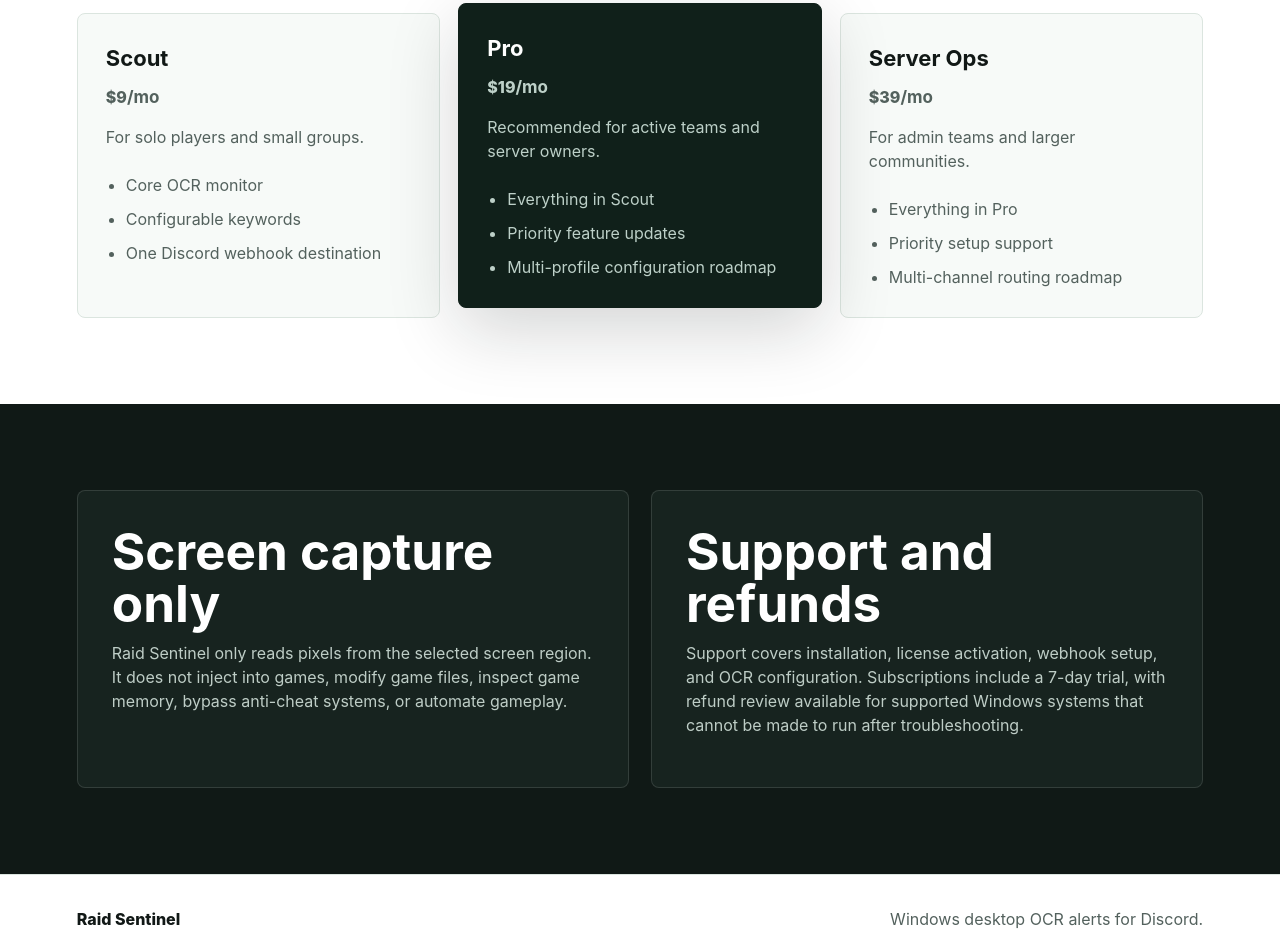
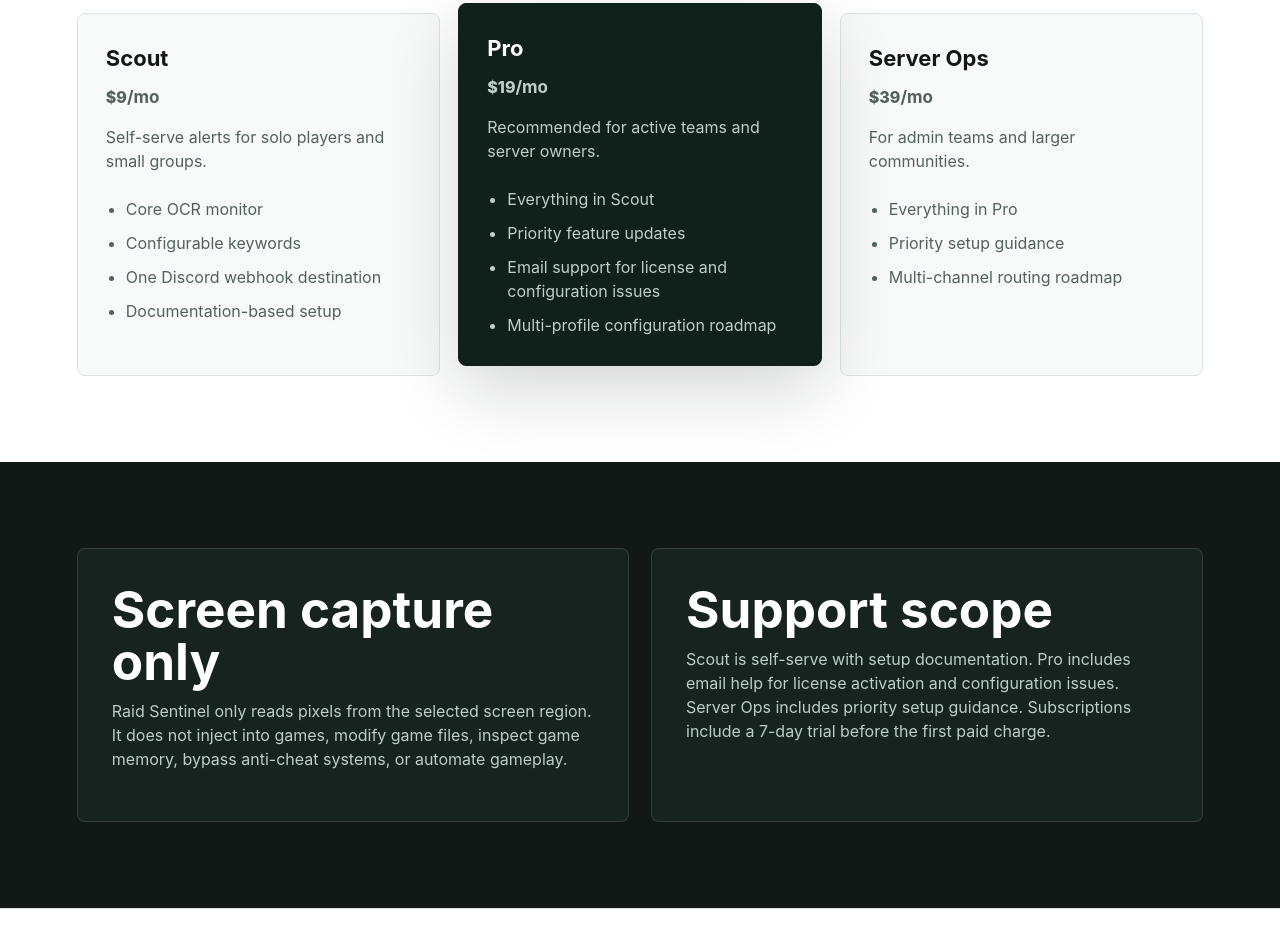
Before and after one commit to desmadrestudio/raidsentinel, a plain HTML site: page index.html in a window 1280 px wide. Shown: the part 2078-3016 px from the top of the page. Drawn offline with Linux system fonts and the light colour scheme.

Commit message:
Tighten support scope by plan

```diff
--- a/index.html
+++ b/index.html
@@ -157,11 +157,12 @@
           <article class="price-card">
             <h3>Scout</h3>
             <p class="price">$9<span>/mo</span></p>
-            <p>For solo players and small groups.</p>
+            <p>Self-serve alerts for solo players and small groups.</p>
             <ul>
               <li>Core OCR monitor</li>
               <li>Configurable keywords</li>
               <li>One Discord webhook destination</li>
+              <li>Documentation-based setup</li>
             </ul>
           </article>
           <article class="price-card featured">
@@ -171,6 +172,7 @@
             <ul>
               <li>Everything in Scout</li>
               <li>Priority feature updates</li>
+              <li>Email support for license and configuration issues</li>
               <li>Multi-profile configuration roadmap</li>
             </ul>
           </article>
@@ -180,7 +182,7 @@
             <p>For admin teams and larger communities.</p>
             <ul>
               <li>Everything in Pro</li>
-              <li>Priority setup support</li>
+              <li>Priority setup guidance</li>
               <li>Multi-channel routing roadmap</li>
             </ul>
           </article>
@@ -197,11 +199,11 @@
           </p>
         </div>
         <div>
-          <h2>Support and refunds</h2>
+          <h2>Support scope</h2>
           <p>
-            Support covers installation, license activation, webhook setup, and OCR configuration.
-            Subscriptions include a 7-day trial, with refund review available for supported Windows
-            systems that cannot be made to run after troubleshooting.
+            Scout is self-serve with setup documentation. Pro includes email help for license
+            activation and configuration issues. Server Ops includes priority setup guidance.
+            Subscriptions include a 7-day trial before the first paid charge.
           </p>
         </div>
       </section>
```
